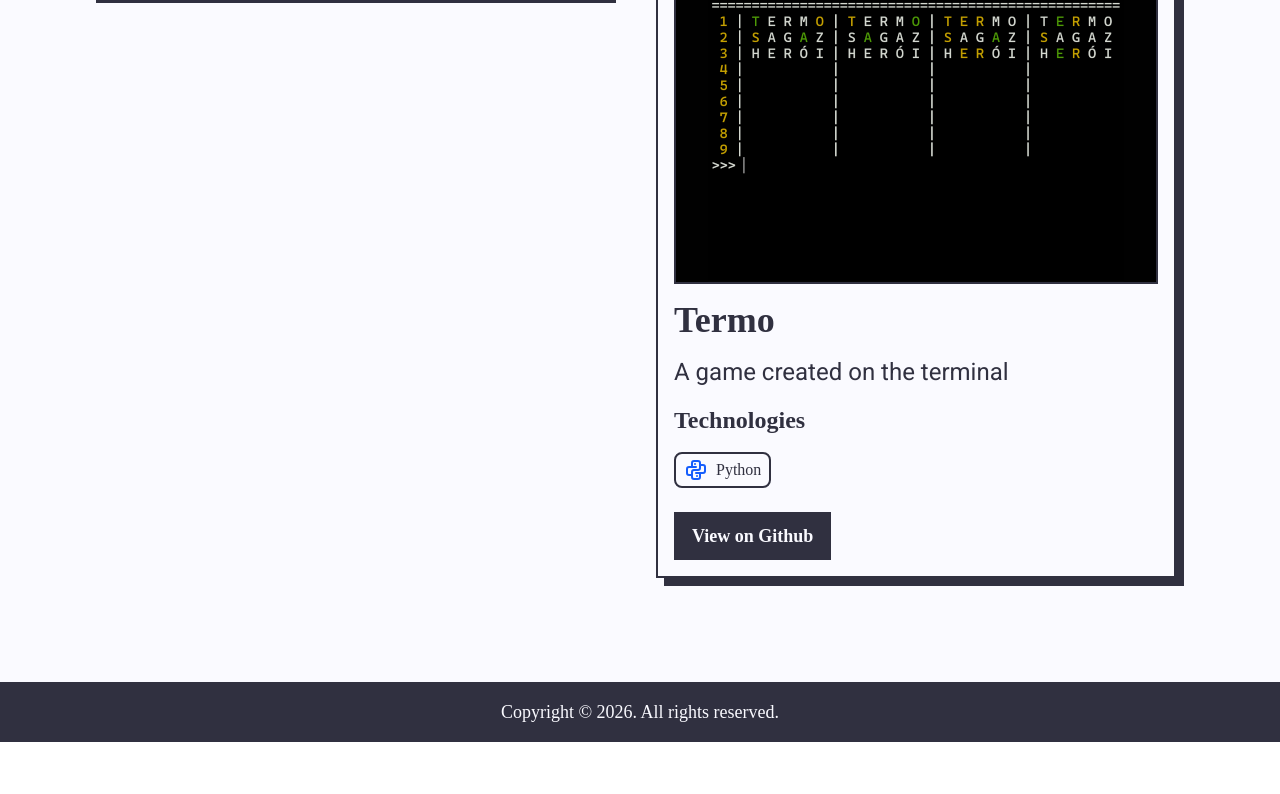
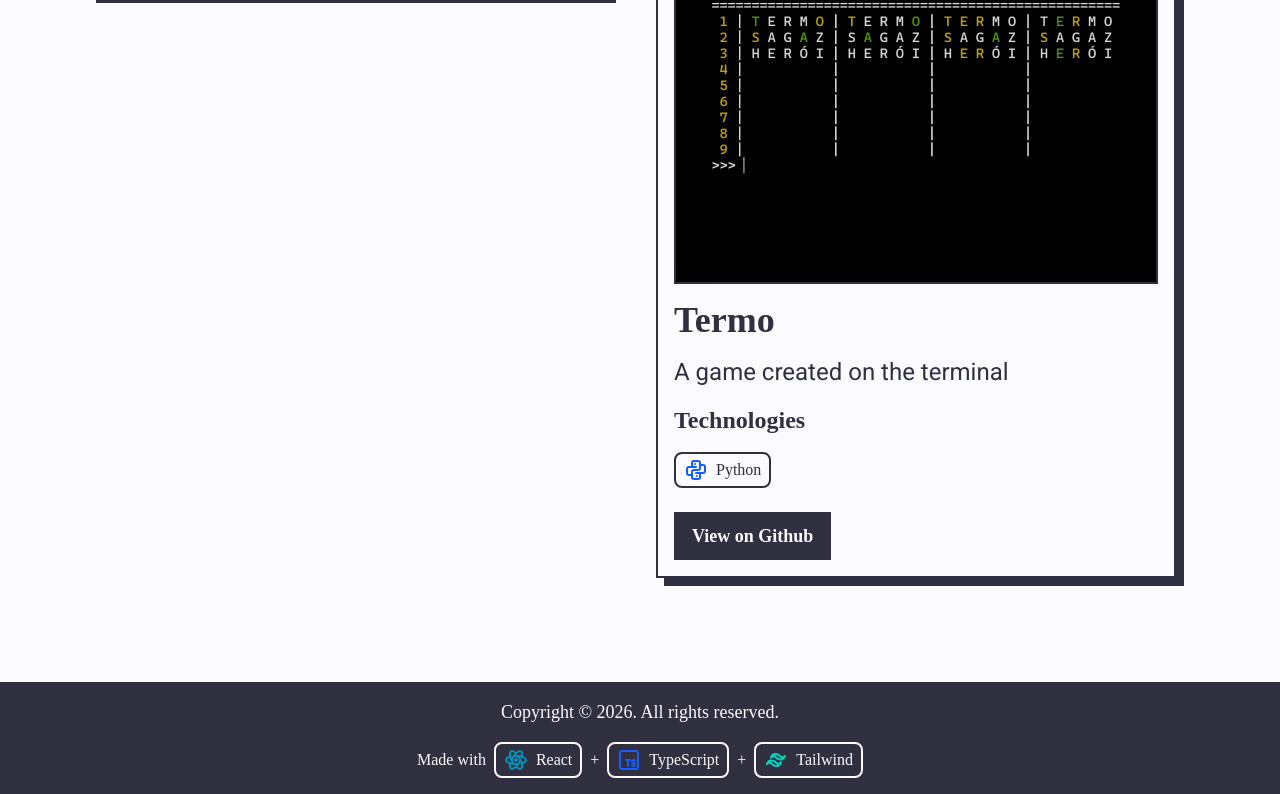
Before and after one commit to Davi-1903/Portfolio-TypeScript, a React (Vite) app: page / in a window 1280 px wide. Shown: the part 4876-5670 px from the top of the page. Before the commit the page ends 5618 px from the top, so only its background shows below. Built offline with nearby package versions, Linux system fonts and the light colour scheme; a web font is replaced by a local one.

Commit message:
feat: adicionar mais informações ao footer

```diff
--- a/src/components/About/index.tsx
+++ b/src/components/About/index.tsx
@@ -46,7 +46,7 @@ function About() {
     return (
         <section
             ref={sectionRef}
-            className='flex min-h-screen flex-wrap items-center justify-center gap-12 bg-white-100 p-12 shadow-about md:p-24'
+            className='flex min-h-screen flex-wrap items-center justify-center gap-12 bg-white-100 px-12 py-24 shadow-about md:px-24'
         >
             <div
                 className={clsx(
--- a/src/components/Footer/index.tsx
+++ b/src/components/Footer/index.tsx
@@ -1,8 +1,15 @@
+import Technology from '../Technology';
+
 export default function Footer() {
     return (
-        <footer className='bg-black-100 p-4'>
-            <p className='text-center font-primary text-lg text-white-100'>
+        <footer className='bg-black-100 p-4 text-center'>
+            <p className='mb-4 font-primary text-lg text-white-100'>
                 Copyright &copy; {new Date().getFullYear()}. All rights reserved.
+            </p>
+            <p className='flex items-center justify-center gap-2 font-primary text-white-100'>
+                Made with {<Technology technology='React' theme='dark' />} +{' '}
+                {<Technology technology='TypeScript' theme='dark' />} +{' '}
+                {<Technology technology='Tailwind' theme='dark' />}
             </p>
         </footer>
     );
--- a/src/components/Projects/components/CardProject.tsx
+++ b/src/components/Projects/components/CardProject.tsx
@@ -1,8 +1,8 @@
 import { memo, useEffect, useRef, useState } from 'react';
+import { IconArrowUpRight } from '@tabler/icons-react';
 import type { Project } from '../../../interfaces/Objects';
 import Technology from '../../Technology';
 import Contributor from './Contribuitor';
-import { IconArrowUpRight } from '@tabler/icons-react';
 import clsx from 'clsx';
 
 function CardProject({ name, description, projectURL, imageURL, team, technologies }: Project) {
--- a/src/components/Technology/index.tsx
+++ b/src/components/Technology/index.tsx
@@ -22,8 +22,9 @@ import {
     IconSquareNumber0,
 } from '@tabler/icons-react';
 import type { SkillProps } from '../../interfaces/Props';
+import clsx from 'clsx';
 
-export default function Technology({ technology }: SkillProps) {
+export default function Technology({ technology, theme = 'light' }: SkillProps) {
     const icons = {
         python: <IconBrandPython className='stroke-blue-600' />,
         html: <IconBrandHtml5 className='stroke-orange-600' />,
@@ -49,7 +50,12 @@ export default function Technology({ technology }: SkillProps) {
     const icon = icons[technology.toLowerCase() as keyof typeof icons] ?? <IconCode />;
 
     return (
-        <span className='flex gap-2 rounded-lg border-2 px-2 py-1 font-primary text-black-100'>
+        <span
+            className={clsx(
+                'flex gap-2 rounded-lg border-2 px-2 py-1 font-primary',
+                theme === 'light' ? 'text-black-100' : 'text-white-100',
+            )}
+        >
             {icon}
             {technology}
         </span>
--- a/src/globals.css
+++ b/src/globals.css
@@ -9,14 +9,14 @@
     --base-white: #fafaff;
     --base-black: #303040;
     --cursor-default: url('/cursors/cursor-default-light.svg'), auto;
-    --cursor-pointer: url('/cursors/cursor-pointer-light.svg') 3 0, auto;
+    --cursor-pointer: url('/cursors/cursor-pointer-light.svg') 3 0, pointer;
 }
 
 .dark {
     --base-white: #151519;
     --base-black: #eeeeff;
     --cursor-default: url('/cursors/cursor-default-dark.svg'), auto;
-    --cursor-pointer: url('/cursors/cursor-pointer-dark.svg') 3 0, auto;
+    --cursor-pointer: url('/cursors/cursor-pointer-dark.svg') 3 0, pointer;
 }
 
 @theme inline {
--- a/src/interfaces/Props.ts
+++ b/src/interfaces/Props.ts
@@ -1,4 +1,5 @@
 import type { ReactNode } from 'react';
+import type { Theme } from './Objects';
 
 export interface SectionEmergeProps {
     children: ReactNode;
@@ -7,6 +8,7 @@ export interface SectionEmergeProps {
 
 export interface SkillProps {
     technology: string;
+    theme?: Theme;
 }
 
 export interface ContributorProps {
```
